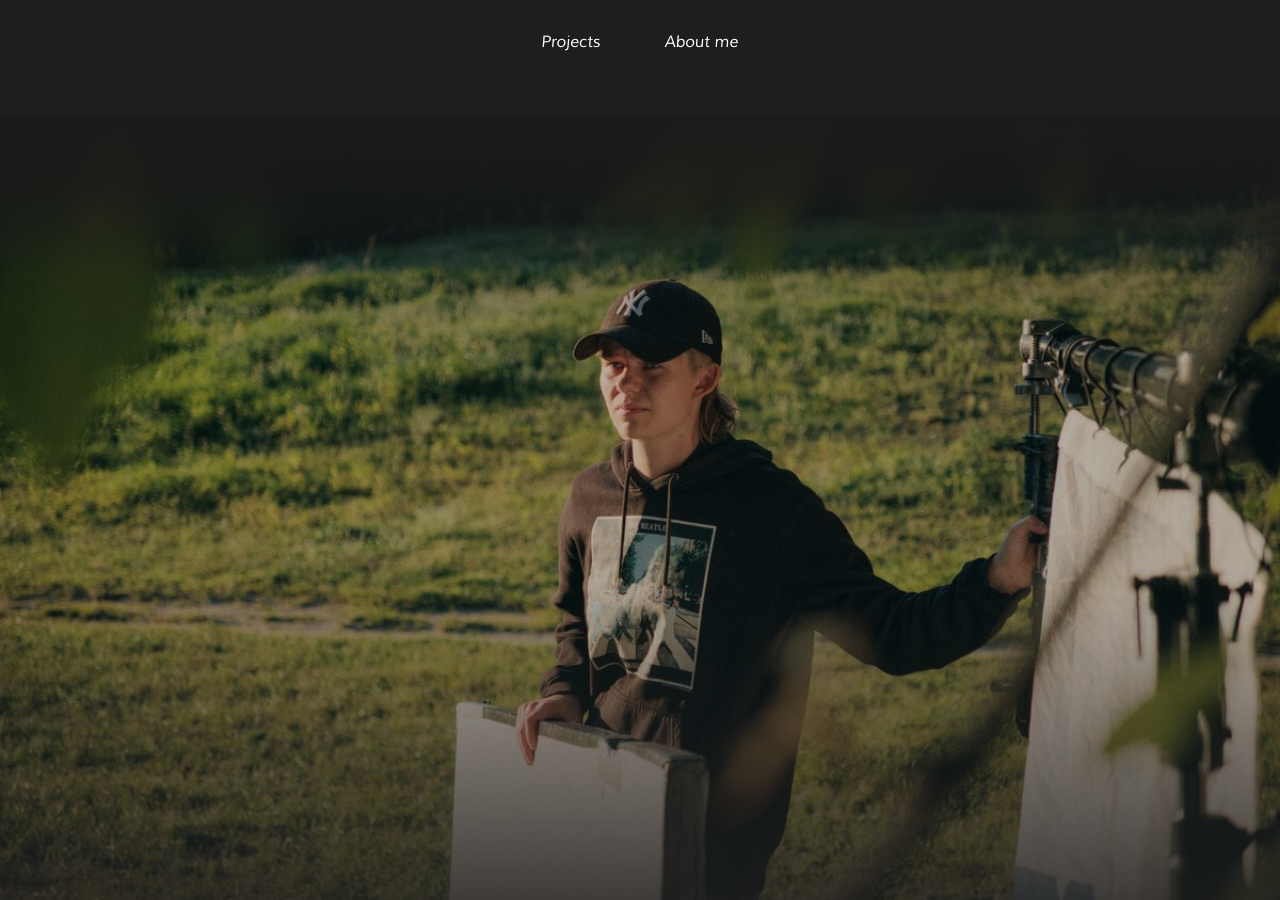
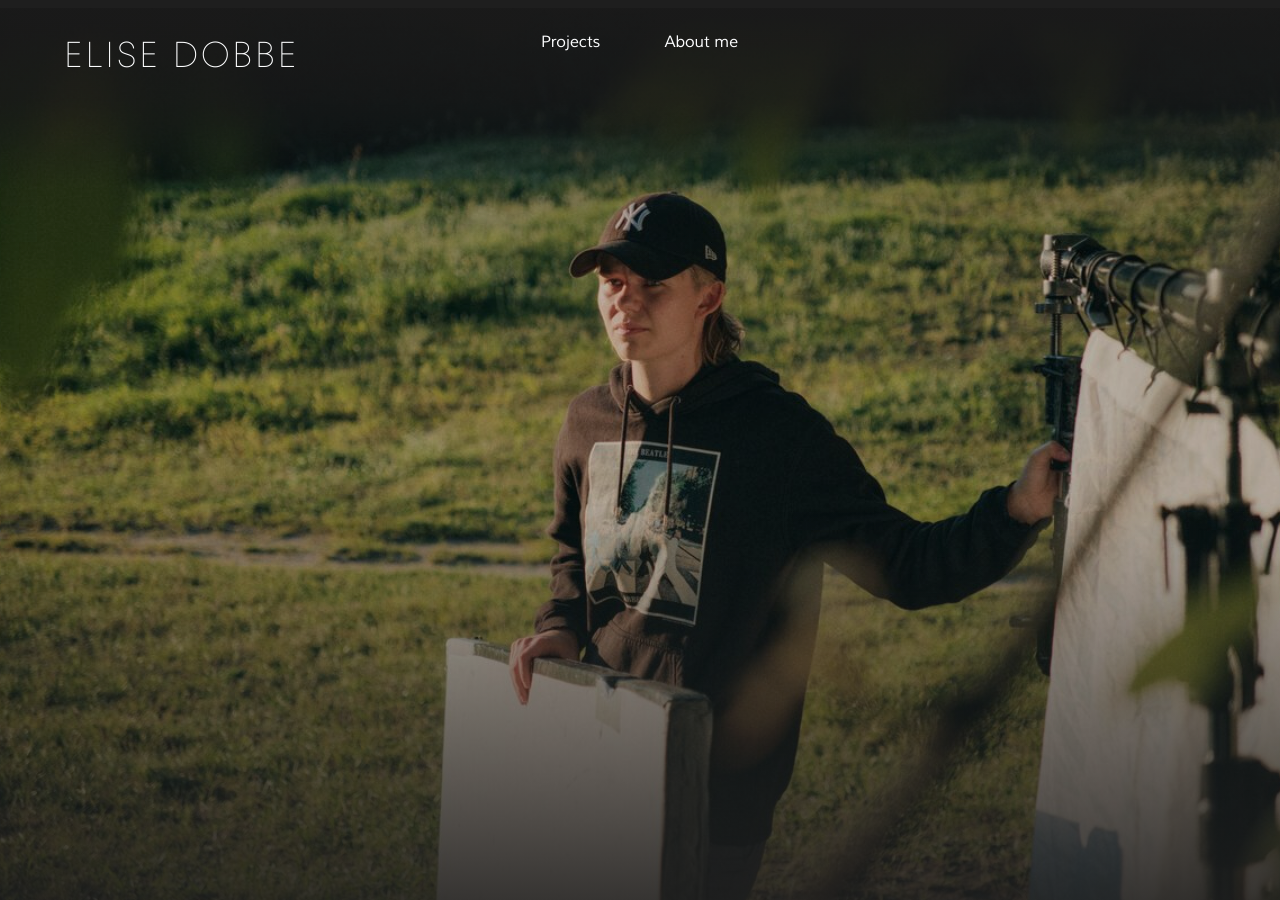
Before and after one commit to elisedobbe/portfolio, an MkDocs documentation site: the page built from docs/index.md, in a window 1280 px wide and 900 px high. Built offline with MkDocs 1.6.1 and Material for MkDocs 9.7.7, drawn with Linux system fonts in a browser that asks for light colours.

Commit message:
Update extra.css

```diff
--- a/docs/assets/styles/extra.css
+++ b/docs/assets/styles/extra.css
@@ -1,14 +1,3 @@
-/* =========================================================
-   ELISE DOBBE â€” from Figma
-   bg: #1e1e1e  |  text: #fdfeff  |  accent: #acdcff
-   Header: TT Fors Light 36px / tracking 2.52px
-   Nav: Muli Regular 16px italic / tracking -0.08px
-   ========================================================= */
-
-/* =========================
-   FONT LOADS
-   ========================= */
-
 @font-face {
   font-family: "TT Fors";
   src: url("../fonts/tt-fors/TT-Fors4.ttf") format("truetype");
@@ -74,7 +63,7 @@
   --bg:      #1e1e1e;
   --fg:      #fdfeff;
   --fg-dim:  rgba(253,254,255,0.45);
-  --line:    rgba(0,0,0,0.15);
+  --line:    rgba(253,254,255,0.1);
   --edge:    64px;
   --ease:    cubic-bezier(0.25, 0.1, 0.25, 1);
 }
@@ -94,10 +83,9 @@
 body, .md-typeset, .md-content, .md-content__inner {
   font-family: "Muli", sans-serif !important;
   font-weight: 400 !important;
-  font-style: italic !important;
+  font-style: normal !important;
   font-size: 18px !important;
   line-height: 1.9 !important;
-  letter-spacing: 1.26px !important;
   color: var(--fg) !important;
 }
 
@@ -106,7 +94,6 @@
   font-weight: 300 !important;
   font-style: normal !important;
   color: var(--fg) !important;
-  letter-spacing: 1.96px !important;
   text-transform: uppercase !important;
 }
 
@@ -135,9 +122,8 @@
 }
 
 /* =========================
-   HEADER â€” from Figma: h-109px, px-64px
-   ELISE DOBBE: TT Fors Light, 36px, tracking 2.52px, uppercase, left
-   Nav: Muli Regular italic, 16px, tracking -0.08px, right
+   HEADER
+   ELISE DOBBE: TT Fors Light 36px, left
    ========================= */
 
 .md-header {
@@ -156,15 +142,10 @@
   max-width: none !important;
   display: flex !important;
   align-items: center !important;
-  justify-content: space-between !important;
 }
 
-/* Hide logo icon */
-.md-header__button.md-logo {
-  display: none !important;
-}
+.md-header__button.md-logo { display: none !important; }
 
-/* ELISE DOBBE â€” TT Fors Light, 36px, tracking 2.52px */
 .md-header__title,
 .md-header__title .md-header__topic,
 .md-header__topic {
@@ -177,25 +158,22 @@
   color: var(--fg) !important;
   margin: 0 !important;
   padding: 0 !important;
-  flex: none !important;
 }
 
-/* Hide page subtitle shown in header */
 .md-header__title .md-header__topic + .md-header__topic {
   display: none !important;
 }
 
-/* Hide hamburger on desktop */
 .md-header__button.md-icon[for="__drawer"] {
   display: none !important;
 }
 
 /* =========================
-   TABS â€” Nav: Muli italic 16px, right side
+   TABS â€” fixed top right, NOT italic
    ========================= */
 
 .md-tabs {
-  background: var(--bg) !important;
+  background: transparent !important;
   box-shadow: none !important;
   border: none !important;
   position: fixed !important;
@@ -217,17 +195,18 @@
 
 .md-tabs__list {
   display: flex !important;
+  flex-direction: row !important;
   gap: 40px !important;
   align-items: center !important;
   margin: 0 !important;
   padding: 0 !important;
+  list-style: none !important;
 }
 
-/* Nav links â€” Muli Regular italic, 16px, tracking -0.08px */
 .md-tabs__link {
   font-family: "Muli", sans-serif !important;
   font-weight: 400 !important;
-  font-style: italic !important;
+  font-style: normal !important;
   font-size: 16px !important;
   letter-spacing: -0.08px !important;
   text-transform: none !important;
@@ -240,12 +219,12 @@
   border-bottom: none !important;
   text-decoration: none !important;
   transition: opacity 0.2s var(--ease) !important;
+  display: block !important;
 }
 
 .md-tabs__link:hover { opacity: 0.6 !important; }
 .md-tabs__link--active { opacity: 1 !important; }
 
-/* Hide Home tab */
 .md-tabs__item:first-child { display: none !important; }
 
 @media (max-width: 959px) {
@@ -258,7 +237,7 @@
 }
 
 /* =========================
-   FOOTER â€” Muli italic 13px, tracking -0.26px
+   FOOTER
    ========================= */
 
 .md-footer {
@@ -287,13 +266,27 @@
 
 body:has(.home-hero) .md-typeset > h1:first-child { display: none !important; }
 body:has(.home-hero) .md-main__inner,
-body:has(.home-hero) .md-content__inner { padding-top: 0 !important; margin-top: 0 !important; }
+body:has(.home-hero) .md-content__inner {
+  padding-top: 0 !important;
+  margin-top: 0 !important;
+}
+
+/* On home page, make header transparent so it sits over the hero */
+body:has(.home-hero) .md-header {
+  background: transparent !important;
+  position: absolute !important;
+  top: 0; left: 0; right: 0;
+  z-index: 50 !important;
+}
+body:has(.home-hero) .md-tabs {
+  background: transparent !important;
+}
 
 .home-hero {
   position: relative;
   width: 100vw;
   margin-left: calc(50% - 50vw);
-  height: calc(100vh - 109px);
+  height: 100vh;
   overflow: hidden;
 }
 
@@ -311,11 +304,35 @@
   inset: 0;
   background: linear-gradient(
     to bottom,
-    rgba(30,30,30,0.5) 0%,
+    rgba(30,30,30,0.35) 0%,
     transparent 30%,
-    transparent 60%,
-    rgba(30,30,30,0.8) 100%
+    transparent 55%,
+    rgba(30,30,30,0.85) 100%
   );
+}
+
+/* ELISE DOBBE centered on hero */
+.home-hero__text {
+  position: absolute;
+  bottom: 15%;
+  left: 0;
+  right: 0;
+  display: flex;
+  justify-content: center;
+  align-items: center;
+}
+
+.home-hero__name {
+  font-family: "TT Fors", sans-serif !important;
+  font-weight: 300 !important;
+  font-style: normal !important;
+  font-size: clamp(60px, 9vw, 120px) !important;
+  letter-spacing: 8.4px !important;
+  text-transform: uppercase !important;
+  color: var(--fg) !important;
+  margin: 0 !important;
+  line-height: 1.1 !important;
+  text-align: center !important;
 }
 
 /* =========================================================
@@ -366,7 +383,6 @@
   background: linear-gradient(to top, #1e1e1e 0%, rgba(30,30,30,0.76) 50%, transparent 100%);
 }
 
-/* About section */
 .about-section {
   padding: 64px var(--edge) 80px;
 }
@@ -378,7 +394,6 @@
   max-width: 1152px;
 }
 
-/* "ABOUT ME" / "EDUCATION" headings â€” TT Fors Light 28px */
 .about-col h2 {
   font-family: "TT Fors", sans-serif !important;
   font-weight: 300 !important;
@@ -391,7 +406,6 @@
   line-height: normal !important;
 }
 
-/* Body text â€” Muli Regular italic 18px */
 .about-col p {
   font-family: "Muli", sans-serif !important;
   font-weight: 400 !important;
@@ -403,7 +417,6 @@
   margin-bottom: 0 !important;
 }
 
-/* STUDIES label â€” TT Fors Light, not italic */
 .about-studies-label {
   font-family: "TT Fors", sans-serif !important;
   font-weight: 300 !important;
@@ -420,7 +433,7 @@
 }
 
 /* =========================================================
-   PROJECTS PAGE â€” 2-col grid, hover-to-play
+   PROJECTS PAGE
    ========================================================= */
 
 body:has(.project-grid) .md-typeset > h1:first-child { display: none !important; }
@@ -428,13 +441,10 @@
 .project-grid {
   display: grid;
   grid-template-columns: repeat(2, 1fr);
-  gap: 0;
   width: 100vw;
   margin-left: calc(50% - 50vw);
-  padding: 0 var(--edge);
-  padding-top: 40px;
+  padding: 40px var(--edge) 80px;
   gap: 64px;
-  padding-bottom: 80px;
 }
 
 .project-card {
@@ -520,7 +530,6 @@
   z-index: 4;
 }
 
-/* Title â€” TT Fors Light */
 .project-card__title {
   font-family: "TT Fors", sans-serif !important;
   font-weight: 300 !important;
@@ -533,7 +542,6 @@
   line-height: 1.9 !important;
 }
 
-/* Meta â€” Muli italic */
 .project-card__meta {
   font-family: "Muli", sans-serif !important;
   font-weight: 400 !important;
@@ -560,14 +568,12 @@
   font-family: "Muli", sans-serif !important;
   font-style: italic !important;
   font-size: 13px !important;
-  letter-spacing: 0.04em !important;
   color: var(--fg-dim) !important;
   text-decoration: none !important;
   border-bottom: none !important;
   padding: 32px var(--edge) 20px;
   transition: color 0.2s var(--ease);
 }
-
 .film-back:hover { color: var(--fg) !important; }
 
 .film-video {
@@ -576,7 +582,6 @@
   background: #000;
   aspect-ratio: 16/9;
 }
-
 .film-video iframe {
   width: 100%;
   height: 100%;
@@ -596,7 +601,6 @@
   color: var(--fg-dim) !important;
   margin: 0 0 12px !important;
   display: block;
-  letter-spacing: 0.04em;
 }
 
 .film-info__title {
@@ -617,7 +621,7 @@
   flex-wrap: wrap;
   margin-bottom: 36px;
   padding-bottom: 36px;
-  border-bottom: 1px solid rgba(253,254,255,0.1);
+  border-bottom: 1px solid var(--line);
 }
 
 .film-info__meta-item {
```
